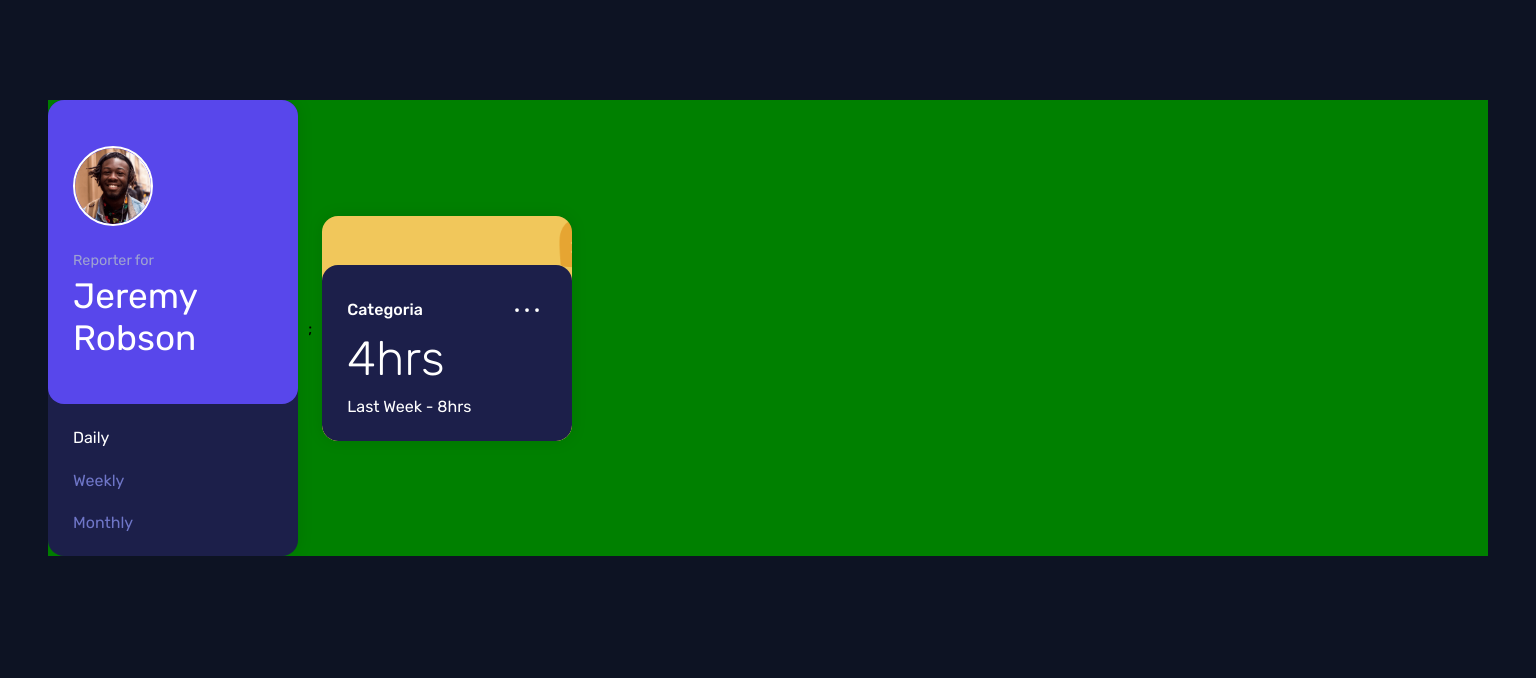
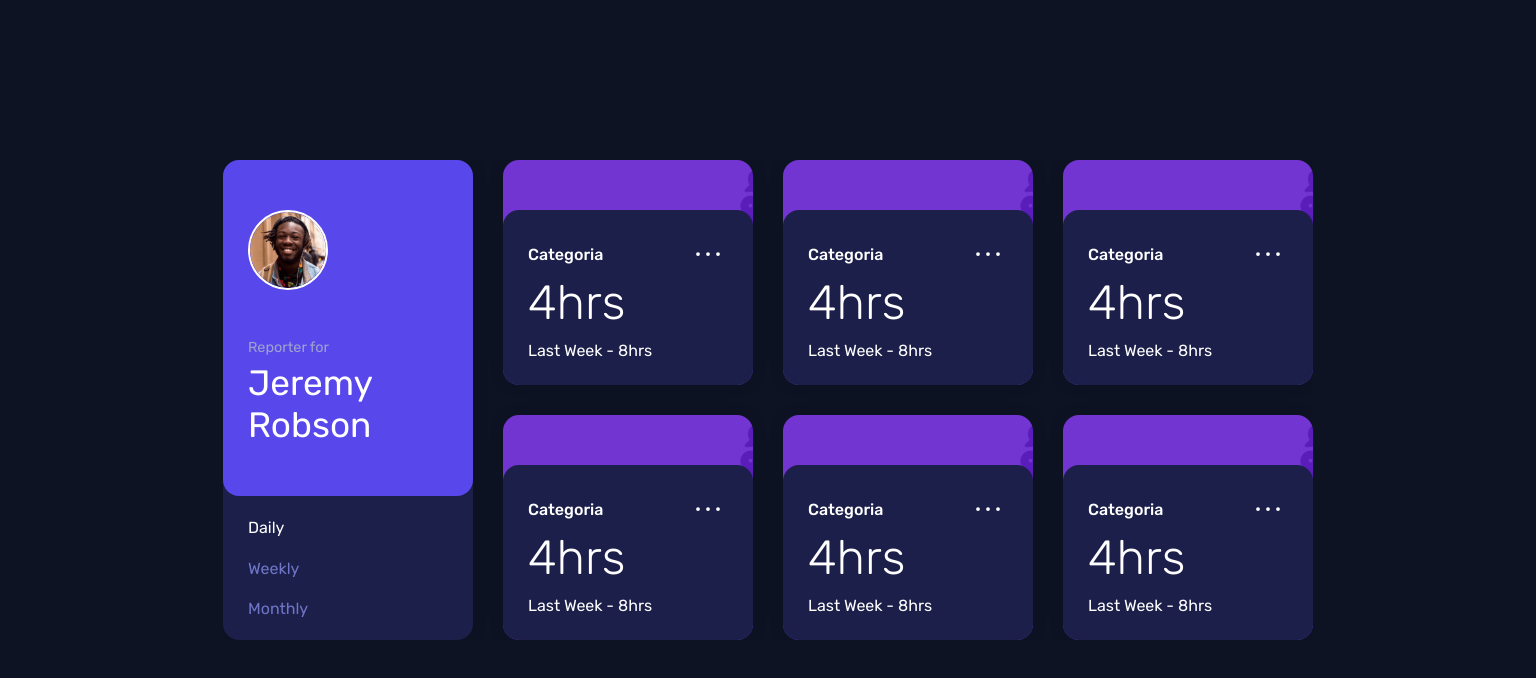
Before and after one commit to TyperGuy/time-tracking-chalenge, a React (Vite) app in the folder chalenge-time-tracking-tasmlu/: page / in a window 1536 px wide. Shown: the top 678 px of the page. Built offline with nearby package versions, Linux system fonts and the light colour scheme; no server answers.

Commit message:
feat : implement  frame card  component UI

```diff
--- a/chalenge-time-tracking-tasmlu/src/components/frame/Frame.module.scss
+++ b/chalenge-time-tracking-tasmlu/src/components/frame/Frame.module.scss
@@ -1,5 +1,5 @@
 .frameContainer{
-  width: 90%;
+  width: 304px;
   height: 180px;
   background-position: center;
   background-size: cover;
@@ -10,7 +10,6 @@
   flex-direction: column-reverse;
   align-items: center;
   color: #fff;
-  overflow: hidden;
 }
 
 .contentContainer{
--- a/chalenge-time-tracking-tasmlu/src/components/frame/index.tsx
+++ b/chalenge-time-tracking-tasmlu/src/components/frame/index.tsx
@@ -16,7 +16,7 @@ const Frame = () => {
   return (
     <div
       className={Styles.frameContainer}
-      style={{ backgroundImage: `url(${Images[5]})` }}
+      style={{ backgroundImage: `url(${Images[4]})` }}
     >
       <div className={Styles.contentContainer}>
         <div className={Styles.header}>
--- a/chalenge-time-tracking-tasmlu/src/components/profile/Profile.module.scss
+++ b/chalenge-time-tracking-tasmlu/src/components/profile/Profile.module.scss
@@ -1,5 +1,5 @@
 .card{
-  width: 90%;
+  width: 304px;
   height: 220px;
   background-color:  hsl(235, 46%, 20%);
   border-radius: 1rem;
@@ -28,13 +28,13 @@
   color:hsl(235, 36%, 72%);
 }
 .insideContainer{
-  width: 80%;
+  width: 90%;
   display: flex;
   gap: 16px;
   align-items: center;
 }
 .sideContainer{
-  width: 80%;
+  width: 90%;
   display: flex;
   flex-direction: column;
   gap: 6px;
@@ -68,7 +68,7 @@
 
   .card{
     width: 250px;
-    height: 456px;
+    height: 480px;
   }
   .header{
     width: 100%;
@@ -94,7 +94,7 @@
   }
   .optionsContainer{
     width: 80%;
-    height: 35%;
+    height: 30%;
     display: flex;
     flex-direction: column;
     justify-content: space-evenly;
--- a/chalenge-time-tracking-tasmlu/src/pages/home/Home.module.scss
+++ b/chalenge-time-tracking-tasmlu/src/pages/home/Home.module.scss
@@ -1,16 +1,24 @@
 .container{
-  margin-top: 100px;
-  width: 90%;
+
   display: flex;
   flex-direction: column;
   align-items: center;
-  gap: 10px;
+  gap: 30px;
   overflow: hidden;
+  margin: 50px 0;
 
   @media only screen and (min-width : 1440px) {
-     background-color: green;
-     max-width: 1440px;
-     width: 1440px;
      flex-direction: row;
   }
 }
+
+.gridContainer{
+  display: grid;
+  justify-content: center;
+  grid-template-columns: auto;
+  gap: 30px;
+
+  @media only screen and (min-width : 1440px) {
+    grid-template-columns: auto auto auto;
+ }
+}
--- a/chalenge-time-tracking-tasmlu/src/pages/home/index.tsx
+++ b/chalenge-time-tracking-tasmlu/src/pages/home/index.tsx
@@ -7,8 +7,15 @@ import FrameCard from "../../components/frame";
 export const Home: FC<{ timeframes: TimeFrames[] }> = ({ timeframes }) => {
   return (
     <div className={Styles.container}>
-      <ProfileCard />;
-      <FrameCard />
+      <ProfileCard />
+      <div className={Styles.gridContainer}>
+        <FrameCard />
+        <FrameCard />
+        <FrameCard />
+        <FrameCard />
+        <FrameCard />
+        <FrameCard />
+      </div>
     </div>
   );
 };
--- a/chalenge-time-tracking-tasmlu/src/styles/_global.scss
+++ b/chalenge-time-tracking-tasmlu/src/styles/_global.scss
@@ -10,6 +10,10 @@ body{
 .main{
   height: 100%;
   width: 100%;
-  display: grid;
-  place-items: center;
+  display: flex;
+  justify-content: center;
+  align-items: center;
+  @media only screen and (min-width : 1440px) {
+    height: 100vh;
+ }
 }
```
